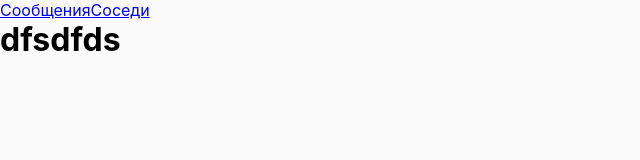
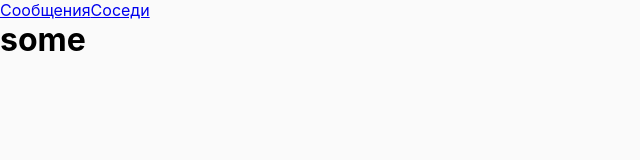
Before and after one commit to ALPOFF/moi-dvor, a React (Create React App) app: page /neighbors in a window 1280 px wide. Shown: the top 160 px of the page, without its empty margins (0-640 px from the left). Built offline with nearby package versions, Linux system fonts and the light colour scheme.

Commit message:
added NeighborsContainer

```diff
--- a/src/App.js
+++ b/src/App.js
@@ -6,6 +6,7 @@ import ChannelDialogs from "./components/Channel/ChannelDialogs/ChannelDialogs";
 import SelectedDialog from "./components/Channel/SelectedDialog/SelectedDialog";
 import {Route} from "react-router-dom";
 import BodyContainer from "./components/Channel/BodyContainer";
+import NeighborsContainer from "./components/Neighbors/NeighborsContainer";
 
 const App = () => {
     const [channelList, setChannelList] = useState([]);
@@ -28,7 +29,7 @@ const App = () => {
         <div className="AppContainer">
             <Header/>
             <Route path='/messages' render={() => <BodyContainer/>}/>
-            <Route path='/neighbors' render={() => <div><h1>dfsdfds</h1></div>}/>
+            <Route path='/neighbors' render={() => <NeighborsContainer/>}/>
         </div>
     )
 };
--- /dev/null
+++ b/src/components/Neighbors/NeighborsContainer.jsx
@@ -0,0 +1,11 @@
+import React from "react";
+
+const NeighborsContainer = () => {
+    return (
+        <div>
+            <h1>some</h1>
+        </div>
+    )
+};
+
+export default NeighborsContainer;
```
